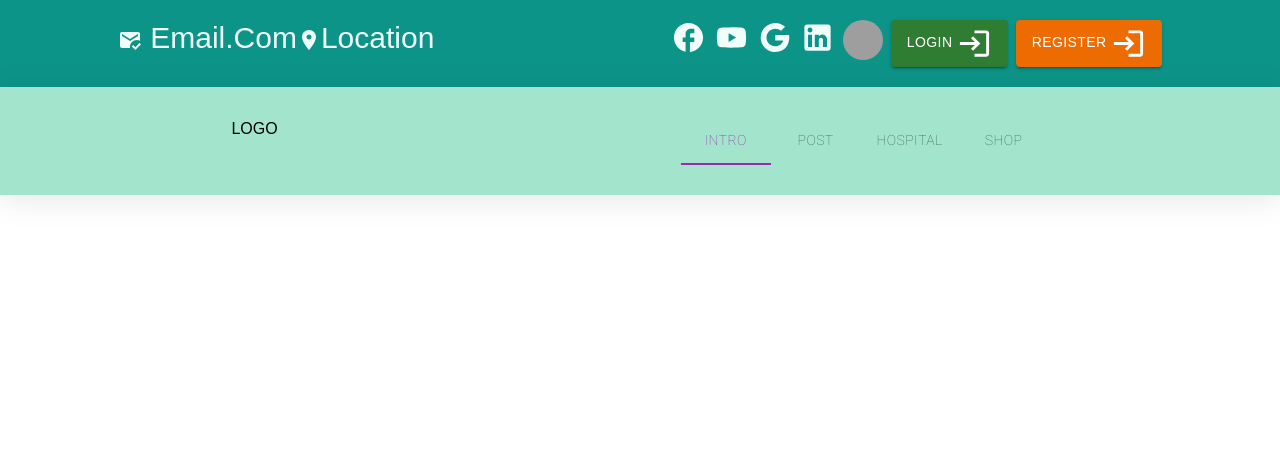
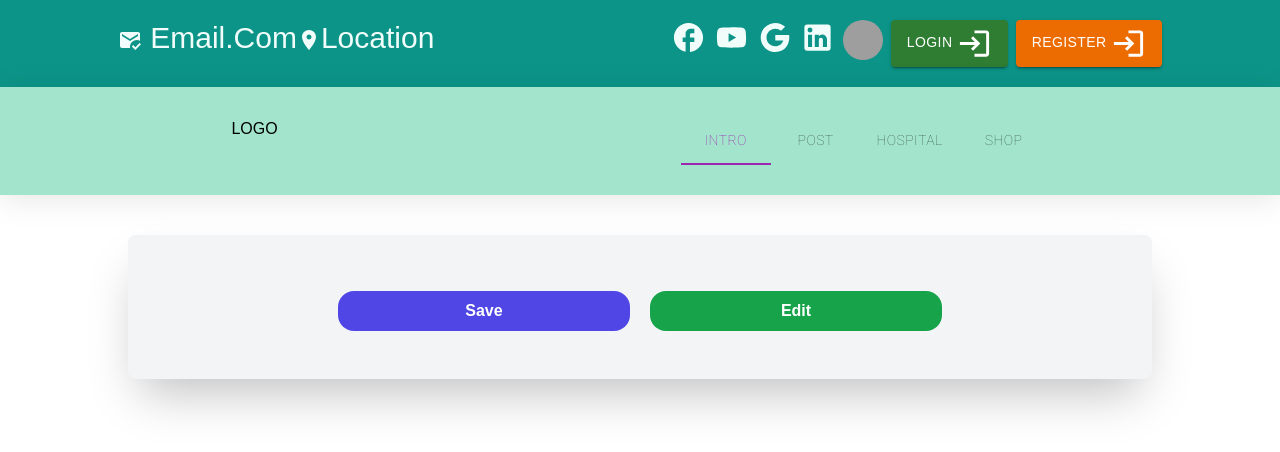
Before and after one commit to TuanDao-0110/bc-global-health, a React (Create React App) app in the folder client/: page /user/portfolio in a window 1280 px wide. Shown: the top 452 px of the page. Built offline with nearby package versions, Linux system fonts and the light colour scheme; no server answers; grey boxes are pictures that could not be loaded; a web font is replaced by a local one.

Commit message:
add profile check

```diff
--- a/client/src/component/button/BtnDanger.jsx
+++ b/client/src/component/button/BtnDanger.jsx
@@ -1,5 +1,5 @@
 import React from "react";
 
 export default function BtnDanger(props) {
-  return <button>{props?.name}</button>;
+  return <button>{props?.message}</button>;
 }
--- a/client/src/component/button/BtnSubmit.jsx
+++ b/client/src/component/button/BtnSubmit.jsx
@@ -1,5 +1,9 @@
 import React from "react";
 
 export default function BtnSubmit(props) {
-  return <button className='type="submit" className="block w-full bg-indigo-600 mt-4 py-2 rounded-2xl text-white font-semibold mb-2"'>{props?.message}</button>;
+  return (
+    <button  className="block w-full bg-indigo-600 mt-4 py-2 rounded-2xl text-white font-semibold mb-2">
+      {props?.message}
+    </button>
+  );
 }
--- a/client/src/component/button/BtnSuccess.jsx
+++ b/client/src/component/button/BtnSuccess.jsx
@@ -1,5 +1,5 @@
 import React from "react";
 
 export default function BtnSuccess(props) {
-  return <button>{props?.name}</button>;
+  return <button className="block w-full bg-green-600 mt-4 py-2 rounded-2xl text-white font-semibold mb-2">{props?.message}</button>;
 }
--- a/client/src/page/portfolio/Portfolio.jsx
+++ b/client/src/page/portfolio/Portfolio.jsx
@@ -1,19 +1,66 @@
 import React, { useEffect } from "react";
-import { useDispatch } from "react-redux";
+import { useState } from "react";
+import { useDispatch, useSelector } from "react-redux";
+import BtnSubmit from "../../component/button/BtnSubmit";
+import BtnSuccess from "../../component/button/BtnSuccess";
 import { closeLoadingService, openLoadingService } from "../../service/loadingService";
+import { handleGetUserProfile } from "../../service/userService";
 
 export default function Portfolio() {
   // dispatch
   const dispatch = useDispatch();
+  // get user profile
+  useEffect(() => {
+    handleGetUserProfile(dispatch);
+  }, []);
+  const { userProfile } = useSelector((state) => state.userReducer);
+  useEffect(() => {
+    setMainUserProfile(userProfile);
+  }, [userProfile]);
+  // get user profile
+  // set temp state for user profile
+  const [mainUserProfile, setMainUserProfile] = useState();
+  const renderProfile = () => {
+    let render = [];
+    for (let i in mainUserProfile) {
+      if (i !== "bookingList" && i !== "__v") {
+        render.push(
+          <div key={i} className="flex gap-5 my-3 justify-around ">
+            <label htmlFor="" className="md:mt-0 text-gray-800 w-1/5 font-semibold text-xl mb-2 flex items-center">
+              {i}
+            </label>
+            <input
+              disabled
+              defaultValue={`${mainUserProfile[i]}`}
+              type={`${i}`}
+              className="rounded-md text-xl text-gray-600 w-3/5 border-2 p-3  border-gray-400 bg-gray-200"
+            />
+          </div>
+        );
+      }
+    }
+    return render;
+  };
+  const handleEdit =()=> {
 
-  useEffect(() => {
-    openLoadingService(dispatch);
-    closeLoadingService(dispatch);
-  }, []);
+  }
+  return (
+    <div className="w-4/5 mx-auto">
+      <div className="rounded-lg bg-gray-100  w-full flex justify-center items-center  md:flex-row my-10 p-5 shadow-2xl">
+        <form
+          className="rounded px-4 w-4/5"
+          onSubmit={(e) => {
+            e.preventDefault();
+          }}
+        >
+          {renderProfile()}
 
-
-  return <div>
-
-
-  </div>;
+          <div className="flex gap-5 justify-center w-4/5 m-auto my-5">
+            <BtnSubmit message={"Save"}></BtnSubmit>
+            <BtnSuccess message={"Edit"}></BtnSuccess>
+          </div>
+        </form>
+      </div>
+    </div>
+  );
 }
```
